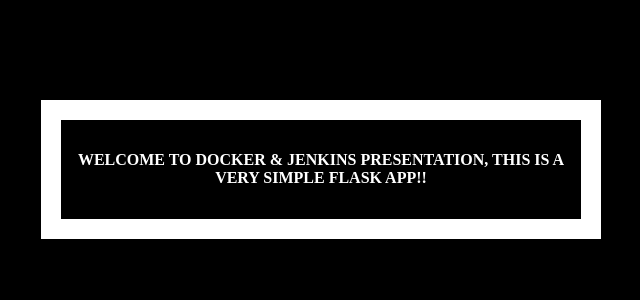
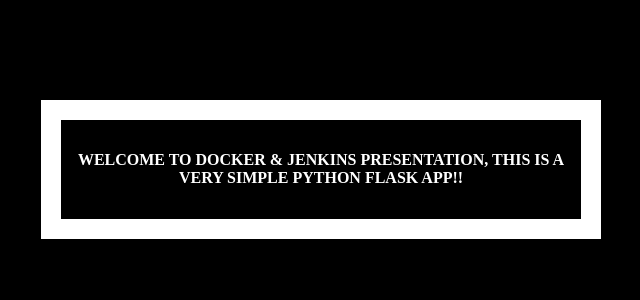
Before and after one commit to dahalsulav/pythonapp, a Flask app: page / in a window 1280 px wide. Shown: the top 300 px of the page, without its empty margins (319-959 px from the left). Run offline with Flask 2, Linux system fonts and the light colour scheme.

Commit message:
second commit change made to index.html

```diff
--- a/templates/index.html
+++ b/templates/index.html
@@ -20,8 +20,8 @@
   <body>
     <div class="container">
       <h4>
-        Welcome to Docker & Jenkins Presentation, This is a very simple flask
-        App!!
+        Welcome to Docker & Jenkins Presentation, This is a very simple python
+        flask App!!
       </h4>
     </div>
   </body>
```
